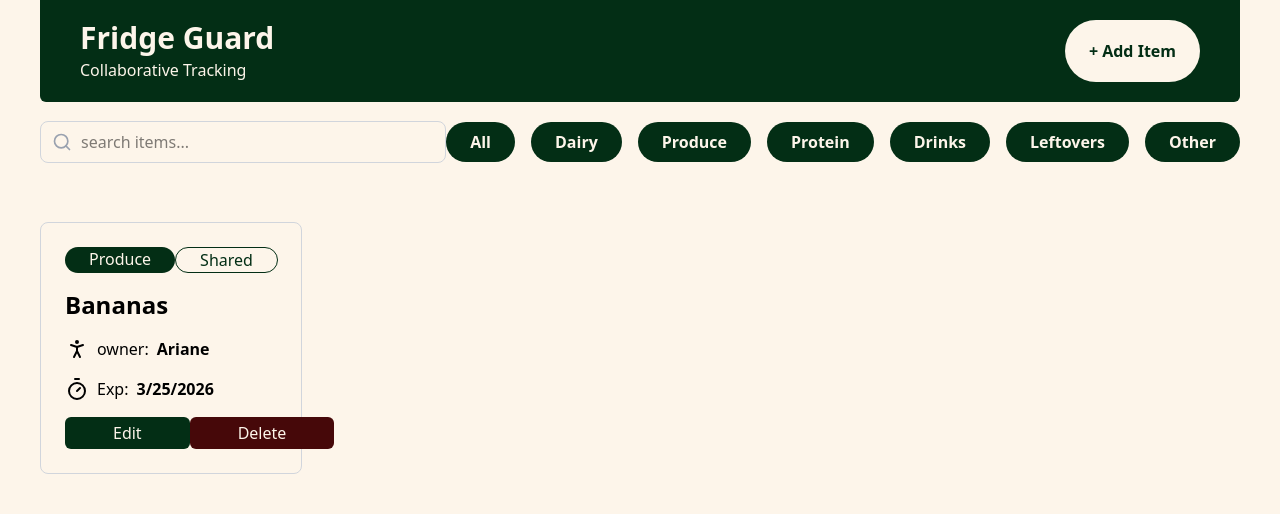
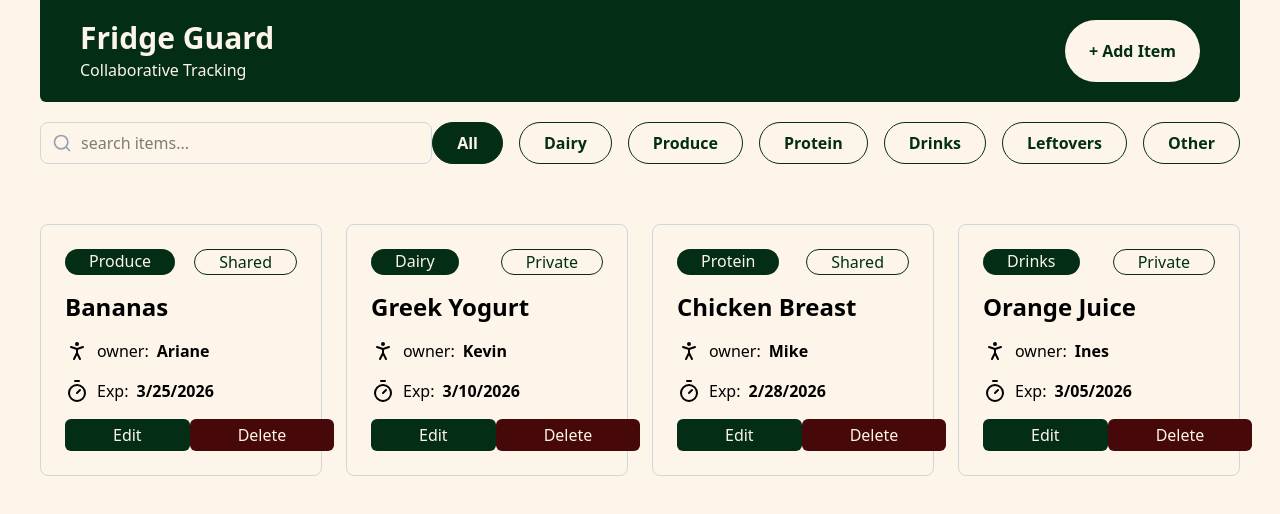
Before and after one commit to Angekarara/hands-off, a React app in the folder frontend/: page / in a window 1280 px wide. Shown: the top 514 px of the page. Built offline with nearby package versions, Linux system fonts and the light colour scheme; the HTML template or start-up script is replaced by a standard one.

Commit message:
feat: add filtering functionality

```diff
--- a/frontend/src/App.tsx
+++ b/frontend/src/App.tsx
@@ -4,13 +4,34 @@ import ItemsFilter from "./components/ItemsFilter";
 import { Navbar } from "./components/navigations/Navbar";
 import Modal from "./components/shared/Modal";
 import ItemsCard from "./components/cards/ItemsCard";
+import type { Category } from "./type";
+import { items } from "./items";
 
 function App() {
   const [isModalOpen, setIsModalOpen] = useState(false);
+  const [searchItem, setSearchItem] = useState("");
+  const [selectedCategory, setSelectedCategory] = useState<Category>("All");
+
+  const normalizedSearch = searchItem.trim().toLowerCase();
+  const filteredItems = items.filter((item) => {
+    const matchesSearch = normalizedSearch
+      ? item.name.toLowerCase().includes(normalizedSearch)
+      : true;
+    const matchesCategory =
+      selectedCategory === "All" || item.category === selectedCategory;
+
+    return matchesSearch && matchesCategory;
+  });
+
   return (
     <div className="min-h-screen bg-[#fdf5ea]">
       <Navbar setIsModalOpen={setIsModalOpen} />
-      <ItemsFilter />
+      <ItemsFilter
+        searchTerm={searchItem}
+        onSearchTermChange={setSearchItem}
+        selectedCategory={selectedCategory}
+        onSelectCategory={setSelectedCategory}
+      />
       <Modal
         isOpen={isModalOpen}
         onClose={() => setIsModalOpen(false)}
@@ -18,7 +39,7 @@ function App() {
       >
         <Forms />
       </Modal>
-      <ItemsCard />
+      <ItemsCard items={filteredItems} />
     </div>
   );
 }
--- a/frontend/src/components/ItemsFilter.tsx
+++ b/frontend/src/components/ItemsFilter.tsx
@@ -1,9 +1,14 @@
 import { Search } from "lucide-react";
 import Input from "./shared/Input";
 import { categories } from "../category";
-import type { Category } from "../type";
+import type { Category, ItemsFilterProps } from "../type";
 
-const ItemsFilter: React.FC = () => {
+const ItemsFilter = ({
+  searchTerm,
+  onSearchTermChange,
+  selectedCategory,
+  onSelectCategory,
+}: ItemsFilterProps) => {
   return (
     <div className="flex justify-between mx-10">
       <div className="flex items-center gap-2">
@@ -11,14 +16,24 @@ const ItemsFilter: React.FC = () => {
           placeholder="search items..."
           icon={Search}
           className="py-2 pr-44"
+          value={searchTerm}
+          onChange={(event) => onSearchTermChange(event.target.value)}
         />
       </div>
       <div className="flex justify-between py-5 gap-4">
         {categories.map((category: Category) => {
+          const isSelected = category === selectedCategory;
           return (
             <button
               key={category}
-              className="bg-green-950 text-[#fdf5ea] rounded-full py-2 px-6 font-semibold"
+              type="button"
+              aria-pressed={isSelected}
+              onClick={() => onSelectCategory(category)}
+              className={`rounded-full py-2 px-6 font-semibold border ${
+                isSelected
+                  ? "bg-green-950 text-[#fdf5ea] border-green-950"
+                  : "bg-[#fdf5ea] text-green-950 border-green-950"
+              }`}
             >
               {category}
             </button>
--- a/frontend/src/components/cards/ItemsCard.tsx
+++ b/frontend/src/components/cards/ItemsCard.tsx
@@ -1,37 +1,61 @@
 import { PersonStanding, Timer } from "lucide-react";
+import type { Item } from "../../type";
 
-const ItemsCard: React.FC = () => {
+type ItemsCardProps = {
+  items: Item[];
+};
+
+const ItemsCard = ({ items }: ItemsCardProps) => {
+  if (items.length === 0) {
     return (
-    <div className="bg-[#fdf5ea] grid grid-cols-4 gap-6 mt-10">
-      <div className="flex flex-col gap-4 border border-gray-300 rounded-lg p-6 ml-10">
+      <div className="mx-10 mt-10 rounded-lg border border-gray-300 p-6 text-center text-green-950">
+        Nothing found here.
+      </div>
+    );
+  }
+
+  return (
+    <div className="bg-[#fdf5ea] grid grid-cols-4 gap-6 mt-10 px-10">
+      {items.map((item) => (
+        <div
+          key={item.id}
+          className="flex flex-col gap-4 border border-gray-300 rounded-lg p-6"
+        >
           <div className="flex justify-between">
             <span className="rounded-full px-6 bg-green-950 text-[#fdf5ea]">
-            Produce
+              {item.category}
             </span>
             <span className="rounded-full px-6 bg-[#fdf5ea] text-green-950 border border-green-950">
-            Shared
+              {item.isShared ? "Shared" : "Private"}
             </span>
           </div>
           <div>
-          <h2 className="text-2xl font-bold">Bananas</h2>
+            <h2 className="text-2xl font-bold">{item.name}</h2>
           </div>
           <div className="flex gap-2">
             <PersonStanding />
-          owner: <span className="font-bold">Ariane</span>
+            owner: <span className="font-bold">{item.owner}</span>
           </div>
           <div className="flex gap-2">
             <Timer />
-          Exp: <span className="font-bold">3/25/2026</span>
+            Exp: <span className="font-bold">{item.expirationDate}</span>
           </div>
           <div className="flex justify-between">
-          <button className="text-[#fdf5ea] bg-green-950 py-1 px-12 rounded-md">
+            <button
+              type="button"
+              className="text-[#fdf5ea] bg-green-950 py-1 px-12 rounded-md"
+            >
               Edit
             </button>
-          <button className="text-[#fdf5ea] bg-red-950 py-1 px-12 rounded-md">
+            <button
+              type="button"
+              className="text-[#fdf5ea] bg-red-950 py-1 px-12 rounded-md"
+            >
               Delete
             </button>
           </div>
         </div>
+      ))}
     </div>
   );
 };
--- a/frontend/src/components/shared/Modal.tsx
+++ b/frontend/src/components/shared/Modal.tsx
@@ -20,10 +20,10 @@ export default function Modal({
     <div className="fixed inset-0 z-50 overflow-y-auto">
       <div className="flex min-h-screen items-center justify-center p-4">
         <div
-          className="fixed inset-0 bg-gray-500 bg-opacity-75 transition-opacity"
+          className="fixed inset-0 bg-black bg-opacity-70"
           onClick={onClose}
         ></div>
-        <div className="relative bg-white rounded-lg shadow-xl max-w-lg w-full">
+        <div className="relative bg-[#fdf5ea] rounded-lg shadow-xl max-w-lg w-full">
           <div className="flex items-center justify-between p-4 border-b">
             <h3 className="text-lg font-semibold text-gray-900">{title}</h3>
             <button
--- /dev/null
+++ b/frontend/src/items.ts
@@ -0,0 +1,36 @@
+import type { Item } from "./type";
+
+export const items: Item[] = [
+    {
+      id: "1",
+      name: "Bananas",
+      owner: "Ariane",
+      category: "Produce",
+      expirationDate: "3/25/2026",
+      isShared: true,
+    },
+    {
+      id: "2",
+      name: "Greek Yogurt",
+      owner: "Kevin",
+      category: "Dairy",
+      expirationDate: "3/10/2026",
+      isShared: false,
+    },
+    {
+      id: "3",
+      name: "Chicken Breast",
+      owner: "Mike",
+      category: "Protein",
+      expirationDate: "2/28/2026",
+      isShared: true,
+    },
+    {
+      id: "4",
+      name: "Orange Juice",
+      owner: "Ines",
+      category: "Drinks",
+      expirationDate: "3/05/2026",
+      isShared: false,
+    },
+  ];
```
Also changed, not shown: frontend/src/type.ts (+17 -1 lines). Lines whose indentation alone changed are shown as unchanged.
